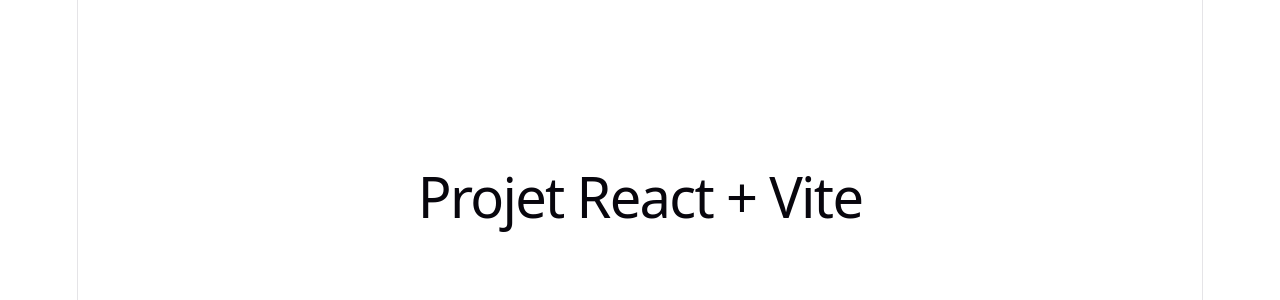
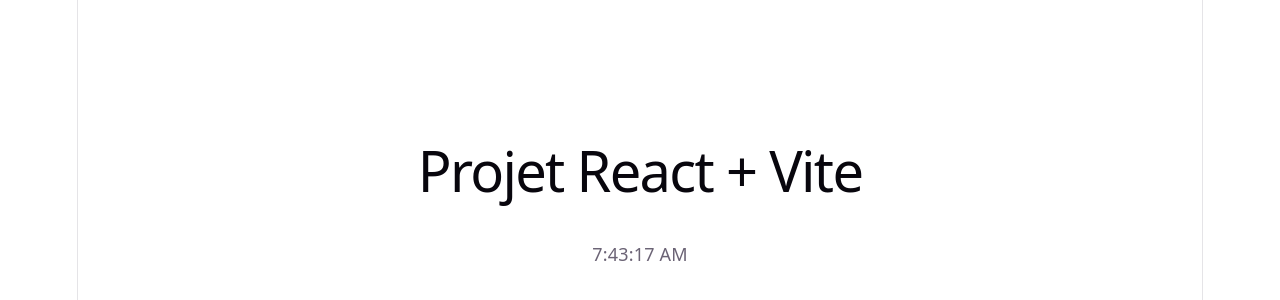
Before and after one commit to renaulaury/my-react-app, a React (Vite) app: page / in a window 1280 px wide. Shown: the part 204-504 px from the top of the page. Built offline with nearby package versions, Linux system fonts and the light colour scheme.

Commit message:
feat: ajout du composant Time (horloge + BOOM après 10s)

```diff
--- a/src/App.jsx
+++ b/src/App.jsx
@@ -1,9 +1,11 @@
 import './App.css'
+import Time from './components/Time'
 
 function App() {
   return (
     <section id="center">
       <h1>Projet React + Vite</h1>
+      <Time />
     </section>
   )
 }
--- /dev/null
+++ b/src/components/Time.css
@@ -0,0 +1,39 @@
+/* Empile BOOM, l'image et le bouton */
+.boom {
+  display: flex;
+  flex-direction: column;
+  align-items: center;
+  gap: 12px;
+}
+
+.boom p {
+  margin: 0;
+  font-size: 32px;
+  font-weight: bold;
+  color: #e53935;
+}
+
+/* Bouton Réinit */
+.boom-reset {
+  font-size: 16px;
+  padding: 8px 20px;
+  border: none;
+  border-radius: 6px;
+  color: #fff;
+  background: #1e88e5;
+  cursor: pointer;
+  transition: background 0.2s, transform 0.1s;
+}
+
+.boom-reset:hover {
+  background: #1565c0;
+}
+
+.boom-reset:active {
+  transform: scale(0.95);
+}
+
+.boom-reset:focus-visible {
+  outline: 2px solid #1e88e5;
+  outline-offset: 2px;
+}
--- /dev/null
+++ b/src/components/Time.jsx
@@ -0,0 +1,58 @@
+import { useState, useEffect } from 'react'
+import './Time.css'
+
+function Time() {
+  // valeur de dép
+  const [time, setTime] = useState(new Date())
+  const [boom, setBoom] = useState(false)
+
+  // Timer
+  useEffect(() => {
+    console.log("tic-tac")
+
+    if (boom) return // pour stopper le timer add boom here (boom:true) and array(stop timer)
+    const interval = setInterval(() => {
+      setTime(new Date()) // rempl par l'heure actuelle
+    }, 1000)
+
+    // Nettoyer time
+    return () => clearInterval(interval)
+  }, [boom])  //tabl de dépendance : effet s'éxé x1
+
+
+  //Boom 10sec
+  useEffect(() => {
+    // si déjà explosé
+    if (boom) return
+
+    const timeout = setTimeout(() => {
+      setBoom(true)
+    }, 10000)
+
+    // Nettoyer boom
+    return () => clearTimeout(timeout)
+  }, [boom])
+
+  return (
+    <div>
+      {/* formate la date */}
+      <p>{time.toLocaleTimeString()}</p>
+
+      {/* Affiche BOOM */}
+      {boom && (
+        <div className="boom">
+          <p>BOOM</p>
+          <img
+            src="https://fonts.gstatic.com/s/e/notoemoji/latest/1f92f/512.gif"
+            alt="Tête qui explose"
+            width="120"
+          />
+
+          <button className="boom-reset" onClick={() => setBoom(false)}>Réinit</button>
+        </div>
+      )}
+    </div>
+  )
+}
+
+export default Time
```
